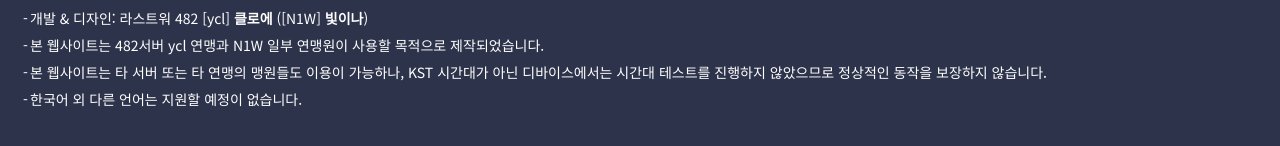
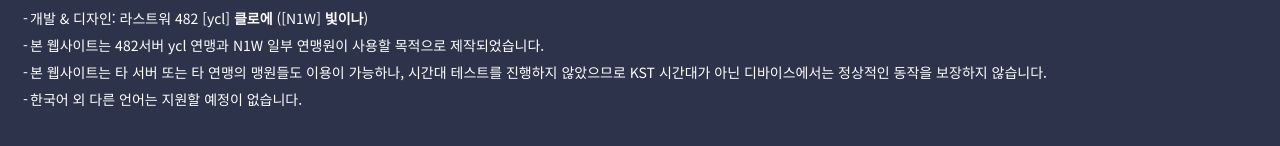
Before and after one commit to naninyang/lawar, a Next.js app: page / in a window 1280 px wide. Shown: the part 536-682 px from the top of the page. Built offline with nearby package versions, Linux system fonts and the light colour scheme; no server answers.

Commit message:
Update Footer.tsx

```diff
--- a/components/Footer.tsx
+++ b/components/Footer.tsx
@@ -10,8 +10,8 @@ export default function Footer() {
         </li>
         <li>본 웹사이트는 482서버 ycl 연맹과 N1W 일부 연맹원이 사용할 목적으로 제작되었습니다.</li>
         <li>
-          본 웹사이트는 타 서버 또는 타 연맹의 맹원들도 이용이 가능하나, KST 시간대가 아닌 디바이스에서는 시간대
-          테스트를 진행하지 않았으므로 정상적인 동작을 보장하지 않습니다.
+          본 웹사이트는 타 서버 또는 타 연맹의 맹원들도 이용이 가능하나, 시간대 테스트를 진행하지 않았으므로 KST
+          시간대가 아닌 디바이스에서는 정상적인 동작을 보장하지 않습니다.
         </li>
         <li>한국어 외 다른 언어는 지원할 예정이 없습니다.</li>
       </ul>
```
